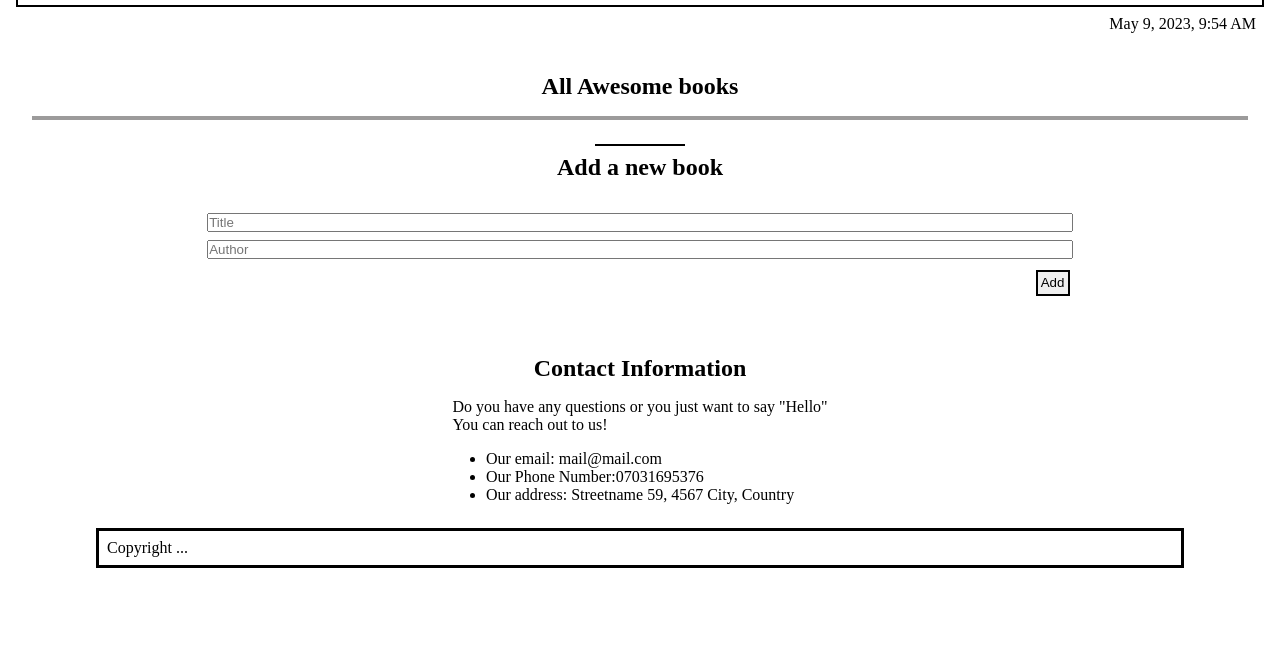
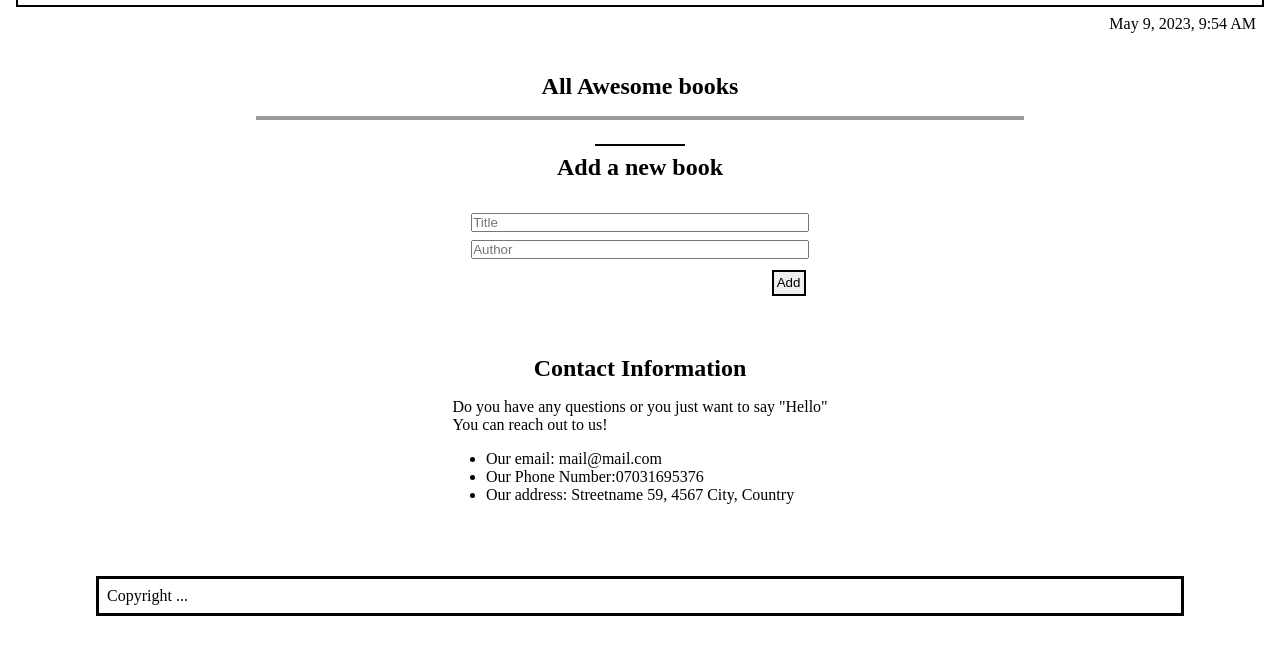
Before and after one commit to coker2019/Awesome-books-Es6, a website with bundled scripts: page index.html in a window 1280 px wide. Shown: the part 69-724 px from the top of the page. Built offline with nearby package versions, Linux system fonts and the light colour scheme.

Commit message:
Implemeted Es6

```diff
--- a/index.css
+++ b/index.css
@@ -7,7 +7,7 @@
 }
 
 .all-books {
-  width: 95%;
+  width: 60%;
   display: grid;
   grid-template-columns: 1fr;
   gap: 0.5rem;
@@ -34,7 +34,7 @@
 
 .add-book,
 .add-area {
-  width: 85%;
+  width: 55%;
   margin: 0.5rem auto;
   display: flex;
   flex-direction: column;
@@ -45,6 +45,10 @@
 
 .site-head {
   padding: 1rem;
+  font-size: 24px;
+  font-weight: 700;
+
+
 }
 
 .add-area h2 {
@@ -120,7 +124,7 @@ nav .bottom {
 
 footer {
   width: 85%;
-  margin: 1rem auto;
+  margin: 4rem auto;
   border: 3px solid black;
   padding: 0.5rem;
 }
```
